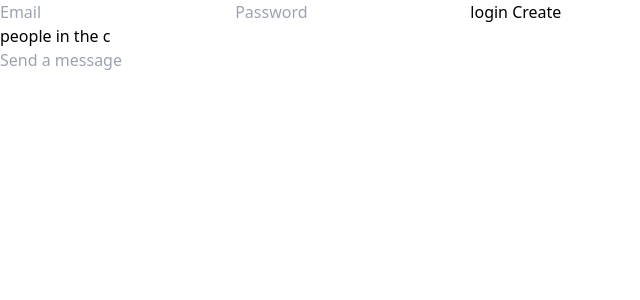
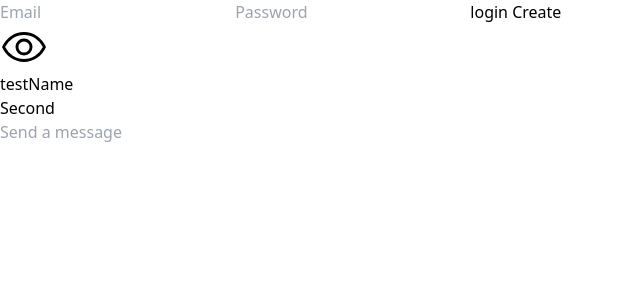
Before and after one commit to kcpetersen111/iris, a SvelteKit app in the folder iris-frontend/: page / in a window 1280 px wide. Shown: the top 300 px of the page, without its empty margins (0-640 px from the left). Built offline with nearby package versions, Linux system fonts and the light colour scheme.

Commit message:
I think that Ive gotten the conversation of the frontend to a place I like

```diff
--- a/iris-frontend/src/resources/startup.js
+++ b/iris-frontend/src/resources/startup.js
@@ -1,10 +1,13 @@
-import {writable} from "svelte/store"
-import {serverAddr, serverPort} from "../resources/variables"
+import { writable } from "svelte/store"
+import { serverAddr, serverPort } from "../resources/variables"
 
-export  function startUp(){
-    // const soc = new WebSocket("ws://localhost:4444/start")
-    const soc = new WebSocket("ws://localhost:4444/start")
-    console.log("asdf")
-    return soc
+export const currentConvo = writable("0");
+
+export function startUp() {
+
+  // const soc = new WebSocket("ws://localhost:4444/start")
+  //    const soc = new WebSocket("ws://localhost:4444/start")
+  console.log("asdf")
+  //    return soc
 }
 export const socket = writable()
--- a/iris-frontend/src/routes/+page.svelte
+++ b/iris-frontend/src/routes/+page.svelte
@@ -2,9 +2,8 @@
 	import Login from './login.svelte';
 	import ConversationBar from './conversationBar.svelte';
 	import Messageing from './messageing.svelte';
-	import { socket, startUp } from '../resources/startup';
-
-	console.log('sadf');
+	import { startUp } from '../resources/startup';
+	import { writable } from 'svelte/store';
 
 	//let z = () => {
 	//	console.log('sadf');
--- a/iris-frontend/src/routes/conversationBar.svelte
+++ b/iris-frontend/src/routes/conversationBar.svelte
@@ -1,9 +1,23 @@
 <script>
 	console.log('made it here');
+	import { each } from 'svelte/internal';
 	import ConversationComponent from './conversationComponent.svelte';
+	const eyeLogo = new URL('../../static/eyeLogo.svg', import.meta.url).href;
+	//	import Image from './Image.svelte';
 	//    import {conversationComponent} from ConversationComponent
+	// need to get an array of the conversations
+	// going to be a pair of names and the uuid
+	let conversations = [
+		{ name: 'testName', uuid: 'This is the uuid of the conversation' },
+		{ name: 'Second', uuid: 'a second uuid' }
+	];
 </script>
 
 <div class="bg-slate-600 row-start-1 row-span-6">
-	<ConversationComponent />
+	<span class="flex items-center justify-center">
+		<img src={eyeLogo} alt="Logo" class="invert" />
+	</span>
+	{#each conversations as c}
+		<ConversationComponent convo={c} />
+	{/each}
 </div>
--- a/iris-frontend/src/routes/conversationComponent.svelte
+++ b/iris-frontend/src/routes/conversationComponent.svelte
@@ -1,11 +1,13 @@
 <script lang="ts">
 	// will need name and a conversation to be pulled up when this is clicked on
-
+	import { currentConvo } from '../resources/startup';
+	export let convo: any;
 	function changeConversation() {
 		//fetch the conversation
-
+		// change the conversation I will just set it in a store and then either do a force reload or have the state change take care of it
 		//switch what is in focus for the user
-		console.log('testing');
+		currentConvo.set(convo.uuid);
+		console.log(convo.name + ' was swaped to');
 	}
 	function shorten(text: String) {
 		if (text.length > 14) {
@@ -15,6 +17,9 @@
 	}
 </script>
 
-<div class="text-white hover:cursor-pointer pl-5" on:click={changeConversation}>
-	<span> {shorten('people in the conversation')} </span>
+<div
+	class="text-white hover:cursor-pointer pl-5 hover:bg-slate-400 hover:text-black"
+	on:click={changeConversation}
+>
+	<span> {shorten(convo.name)} </span>
 </div>
```
Also changed, not shown: iris-frontend/static/eyeLogo.svg (added).
